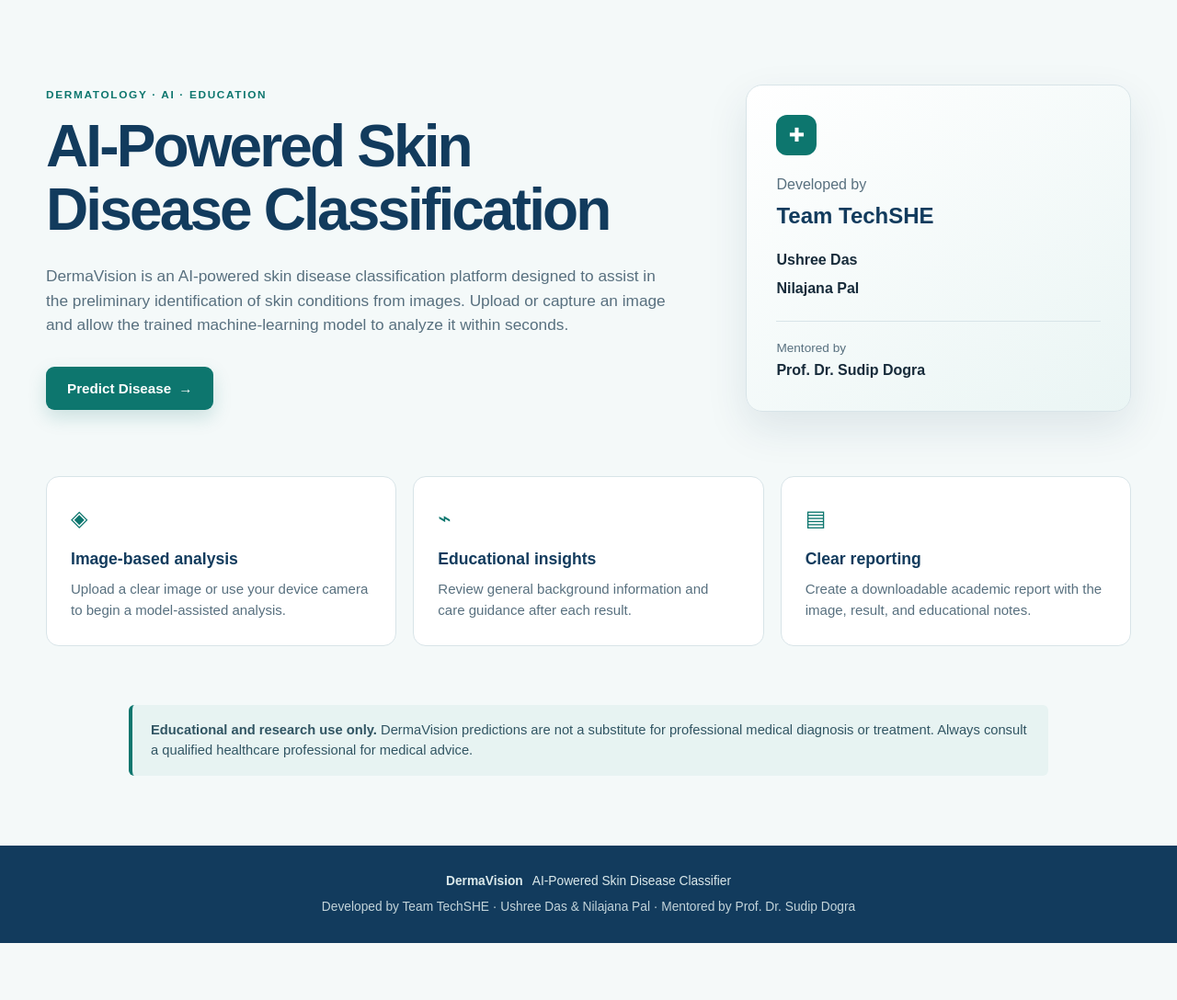
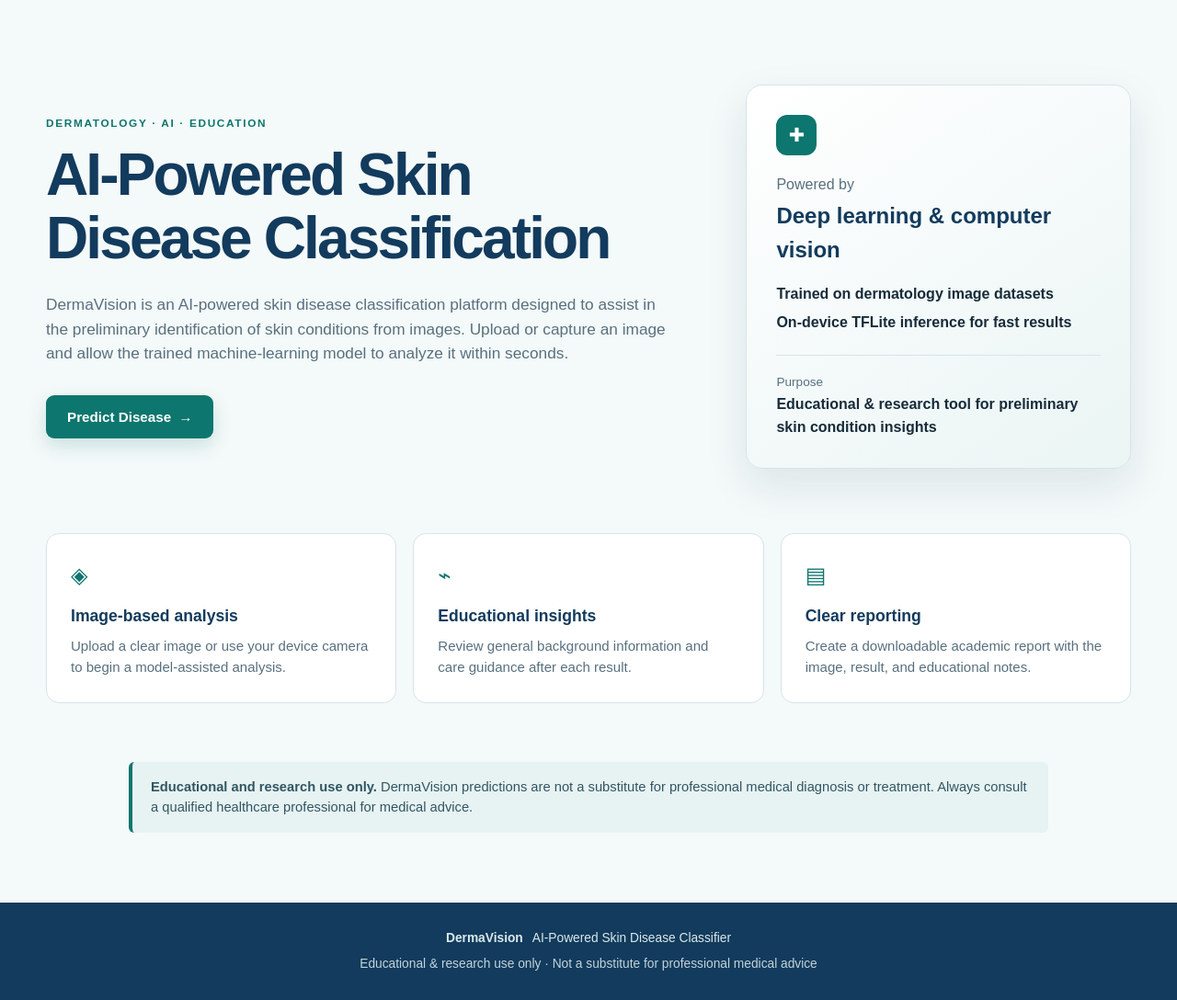
Before and after one commit to UshreeDas/Skin-Disease-Classifier, a Flask app: page / in a window 1280 px wide. Shown: the part 73-1161 px from the top of the page at 92% size. Before the commit the page ends 1099 px from the top, so only its background shows below. Run offline with Flask 3, Linux system fonts and the light colour scheme.

Commit message:
Remove team/mentor attribution from UI and PDF report
Co-Authored-By: Claude Sonnet 5 <noreply@anthropic.com>

```diff
--- a/app.py
+++ b/app.py
@@ -200,7 +200,6 @@ def generate_report():
         story += [Paragraph("Educational Information", styles["Section"])]
         for heading, content in [("Probable Medical Reasons", info["reasons"]), ("Prevention", info["prevention"]), ("General Care / Possible Solutions", info["care"])]:
             story += [Paragraph(f"<b>{heading}</b>", styles["Body"]), Paragraph(content, styles["Body"]), Spacer(1, 5)]
-        story += [Paragraph("Project Information", styles["Section"]), Paragraph("Developed by Team DermaVision<br/>Team Members: Ushree Das, Nilajana Pal<br/>Mentor: Prof. Dr. Sudip Dogra", styles["Body"])]
         story += [Paragraph("Medical Disclaimer", styles["Section"]), Paragraph("This report is generated by an AI-based academic/research system and is intended for educational purposes only. The prediction does not constitute a confirmed medical diagnosis or prescription. Please consult a qualified dermatologist or healthcare professional for diagnosis and treatment.", styles["Body"])]
         doc.build(story)
         report_buffer.seek(0)
--- a/templates/base.html
+++ b/templates/base.html
@@ -29,7 +29,7 @@
       <strong>DermaVision</strong>
       <span>AI-Powered Skin Disease Classifier</span>
     </div>
-    <p>Developed by Team TechSHE · Ushree Das &amp; Nilajana Pal · Mentored by Prof. Dr. Sudip Dogra</p>
+    <p>Educational &amp; research use only · Not a substitute for professional medical advice</p>
   </footer>
   <script>
     document.querySelector('.nav-toggle').addEventListener('click', function () {
--- a/templates/index.html
+++ b/templates/index.html
@@ -10,10 +10,10 @@
   </div>
   <aside class="hero-card" aria-label="Project details">
     <span class="hero-card-icon">✚</span>
-    <p>Developed by</p>
-    <h2>Team TechSHE</h2>
-    <div class="team-list"><strong>Ushree Das</strong><strong>Nilajana Pal</strong></div>
-    <div class="mentor"><span>Mentored by</span><strong>Prof. Dr. Sudip Dogra</strong></div>
+    <p>Powered by</p>
+    <h2>Deep learning &amp; computer vision</h2>
+    <div class="team-list"><strong>Trained on dermatology image datasets</strong><strong>On-device TFLite inference for fast results</strong></div>
+    <div class="mentor"><span>Purpose</span><strong>Educational &amp; research tool for preliminary skin condition insights</strong></div>
   </aside>
 </section>
 
```
